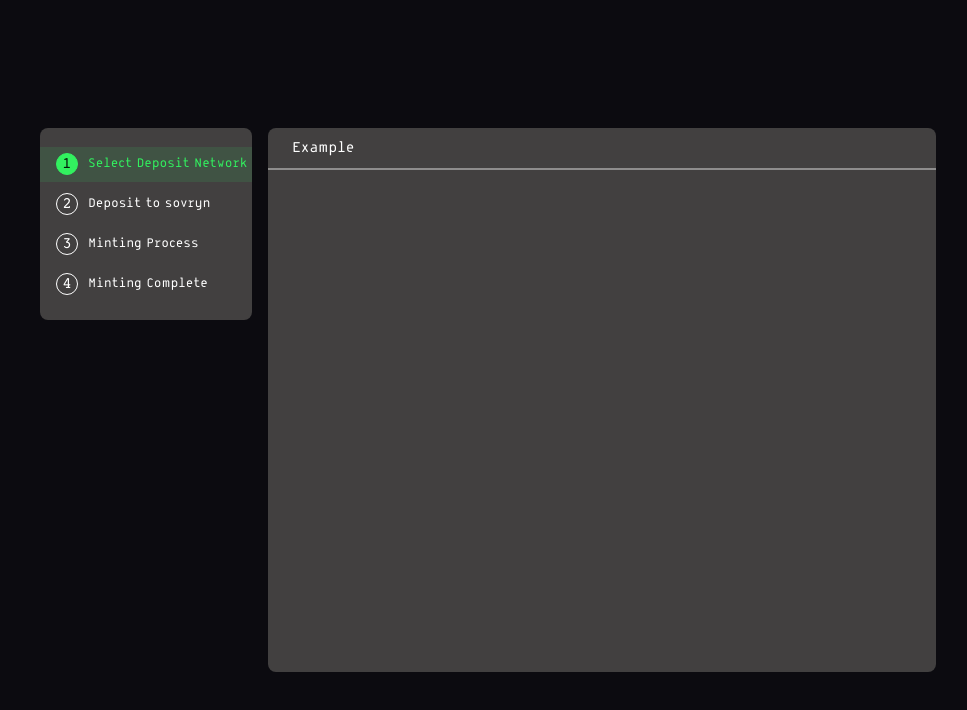
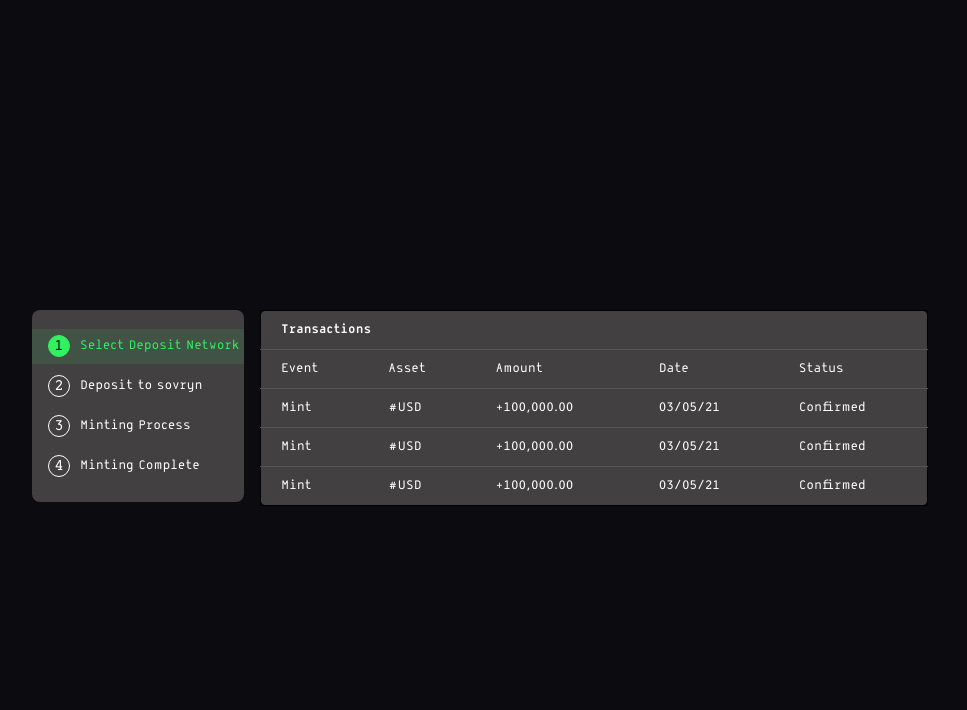
Before and after one commit to BabelFishProtocol/babelfish-frontend, a React (Create React App) app: page / in a window 1280 px wide. Shown: the top 710 px of the page, without its empty margins (152-1119 px from the left). Built offline with nearby package versions, Linux system fonts and the light colour scheme.

Commit message:
Updates styles

```diff
--- a/src/App.tsx
+++ b/src/App.tsx
@@ -1,13 +1,13 @@
 import React from "react";
 import { Card, TransactionCard } from "./lib/components";
-import { Deposit } from "./containers";
 import { Body } from "./styles";
+import { Dashboard } from "./containers/dashboard";
 
 function App() {
   return (
     <Body className="constainer d-flex justify-content-center align-items-center">
-      <div style={{ height: "80%", width: "80%" }} className="row g-0 p-5 ">
-        <Deposit />
+      <div style={{ width: "80%" }} className="row g-0 p-5 ">
+        <Dashboard />
       </div>
     </Body>
   );
--- a/src/containers/dashboard/index.tsx
+++ b/src/containers/dashboard/index.tsx
@@ -1,6 +1,8 @@
 import React, { useState } from "react";
 import { Steps } from "../../components/steps";
-import { Card, CardTitled } from "../../lib/components";
+import { Card, CardTitled, Table } from "../../lib/components";
+import tableColumns from "./table/columns.json";
+import tableData from "./table/data.json";
 
 export const Dashboard = () => {
   const [currentStep, setCurrentStep] = useState(0);
@@ -11,8 +13,8 @@ export const Dashboard = () => {
     "Minting Complete",
   ];
   return (
-    <div className="row g-3 m-0">
-      <div className="col-3 m-0">
+    <div className="row g-3 align-items-start">
+      <div className="col-12 col-md-5 col-lg-4 col-xl-3 m-0">
         <div className="pb-1">
           <Card className="py-3 d-flex flex-column">
             <Steps
@@ -23,8 +25,13 @@ export const Dashboard = () => {
           </Card>
         </div>
       </div>
-      <div className="col-9 m-0">
-        <CardTitled title="Example"></CardTitled>
+      <div
+        style={{ height: "fitContent" }}
+        className="col-12 col-md-7 col-lg-8 col-xl-9 m-0"
+      >
+        <Card>
+          <Table columns={tableColumns} data={tableData} />
+        </Card>
       </div>
     </div>
   );
--- /dev/null
+++ b/src/containers/dashboard/table/columns.json
@@ -0,0 +1,27 @@
+[
+  {
+    "Header": "Transactions",
+    "columns": [
+      {
+        "Header": "Event",
+        "accessor": "event"
+      },
+      {
+        "Header": "Asset",
+        "accessor": "asset"
+      },
+      {
+        "Header": "Amount",
+        "accessor": "amount"
+      },
+      {
+        "Header": "Date",
+        "accessor": "date"
+      },
+      {
+        "Header": "Status",
+        "accessor": "status"
+      }
+    ]
+  }
+]
--- /dev/null
+++ b/src/containers/dashboard/table/data.json
@@ -0,0 +1,23 @@
+[
+  {
+    "event": "Mint",
+    "asset": "#USD",
+    "amount": "+100,000.00",
+    "date": "03/05/21",
+    "status": "Confirmed"
+  },
+  {
+    "event": "Mint",
+    "asset": "#USD",
+    "amount": "+100,000.00",
+    "date": "03/05/21",
+    "status": "Confirmed"
+  },
+  {
+    "event": "Mint",
+    "asset": "#USD",
+    "amount": "+100,000.00",
+    "date": "03/05/21",
+    "status": "Confirmed"
+  }
+]
--- a/src/lib/components/Table/index.tsx
+++ b/src/lib/components/Table/index.tsx
@@ -2,7 +2,7 @@ import React from "react";
 import { useTable } from "react-table";
 import { TableStyles } from "./styles";
 
-function Table({ columns, data }: any) {
+export const Table = ({ columns, data }: any) => {
   // Use the state and functions returned from useTable to build your UI
   const { getTableProps, getTableBodyProps, headerGroups, rows, prepareRow } =
     useTable({
@@ -40,4 +40,4 @@ function Table({ columns, data }: any) {
       </table>
     </TableStyles>
   );
-}
+};
--- a/src/lib/components/Table/styles.ts
+++ b/src/lib/components/Table/styles.ts
@@ -1,34 +1,40 @@
 import styled from "styled-components";
 
 export const TableStyles = styled.div`
-  padding: 1rem;
   width: 100%;
-  .table > :not(:last-child) > :last-child > * {
-    border-bottom-color: none;
+
+  table {
+    width: 100%;
+    border-spacing: 0;
+    border: 1px solid black;
+    font-size: 14px;
+    font-weight: normal;
+    font-stretch: normal;
+    font-style: normal;
+    line-height: normal;
+    letter-spacing: normal;
+    color: #ffffff;
+    thead {
+      tr {
+        th {
+          font-size: 14px;
+          font-weight: normal;
+          font-stretch: normal;
+          font-style: normal;
+          line-height: normal;
+          letter-spacing: normal;
+          color: #ffffff;
         }
-  table {
-    .warning {
-      background-color: #ffd859;
-      td {
-        border-color: #ffd859;
+        &:first-child {
+          font-family: "ArbelBold";
+          font-weight: bold;
         }
       }
-    .danger {
-      background-color: #ff7d7d;
-      td {
-        border-color: #ff7d7d;
     }
-    }
-    border-spacing: 0;
-    thead {
     tr {
-        :first-child {
-          display: none;
-        }
       :last-child {
         td {
           border-bottom: 0;
-          }
         }
       }
     }
@@ -36,12 +42,10 @@ export const TableStyles = styled.div`
     th,
     td {
       margin: 0;
-      padding: 0.5rem;
-      input {
+      padding: 0.75rem 1.25rem;
       border: none;
-        height: 100%;
-        width: 100%;
-      }
+      border-bottom: solid 1px rgba(255, 255, 255, 0.1);
+
       :last-child {
         border-right: 0;
       }
--- a/src/lib/components/index.ts
+++ b/src/lib/components/index.ts
@@ -1 +1,3 @@
 export * from "./Card";
+export * from "./Button";
+export * from "./Table";
--- a/src/resources/svgs/check.tsx
+++ b/src/resources/svgs/check.tsx
@@ -9,7 +9,7 @@ export const CheckIcon = () => {
       fill="none"
       xmlns="http://www.w3.org/2000/svg"
     >
-      <g clip-path="url(#clip0)">
+      <g clipPath="url(#clip0)">
         <path
           d="M3.39644 8.58214L0.14644 5.33214C-0.0488135 5.13689 -0.0488135 4.82031 0.14644 4.62503L0.85353 3.91792C1.04878 3.72265 1.36539 3.72265 1.56064 3.91792L3.75 6.10726L8.43935 1.41792C8.6346 1.22267 8.95121 1.22267 9.14646 1.41792L9.85355 2.12503C10.0488 2.32029 10.0488 2.63687 9.85355 2.83214L4.10355 8.58216C3.90828 8.77742 3.59169 8.77742 3.39644 8.58214Z"
           fill="black"
--- a/src/styles.ts
+++ b/src/styles.ts
@@ -5,4 +5,10 @@ export const Body = styled.div`
   width: 100vw;
   background-color: ${(props) => props.theme.background};
   font-family: ArbelRegular;
+  font-smooth: auto;
+  font-smooth: never;
+  font-smooth: always;
+  font-smooth: 2em;
+  -webkit-font-smoothing: antialiased;
+  -moz-osx-font-smoothing: grayscale;
 `;
```
Lines whose indentation alone changed are shown as unchanged.
